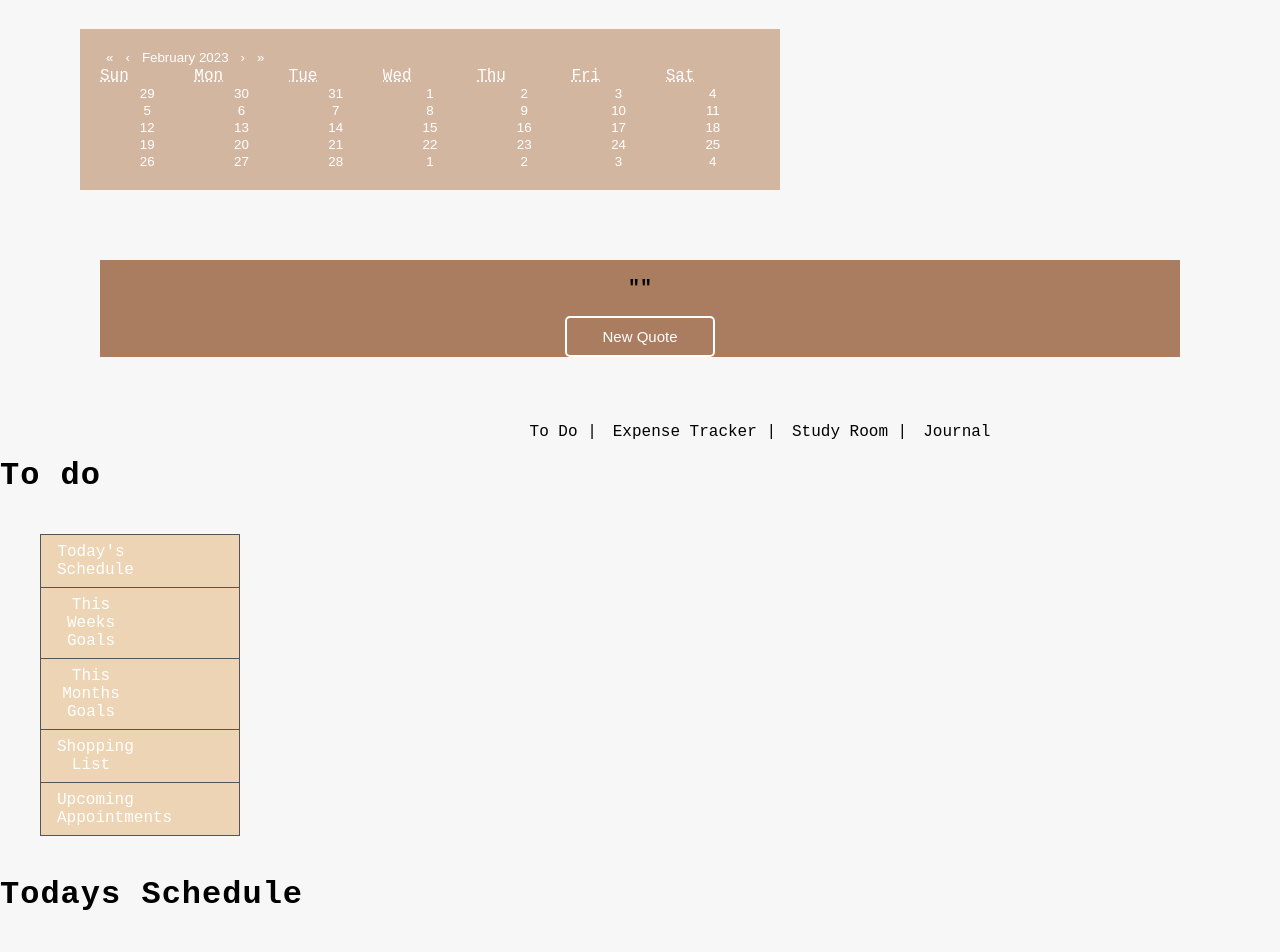
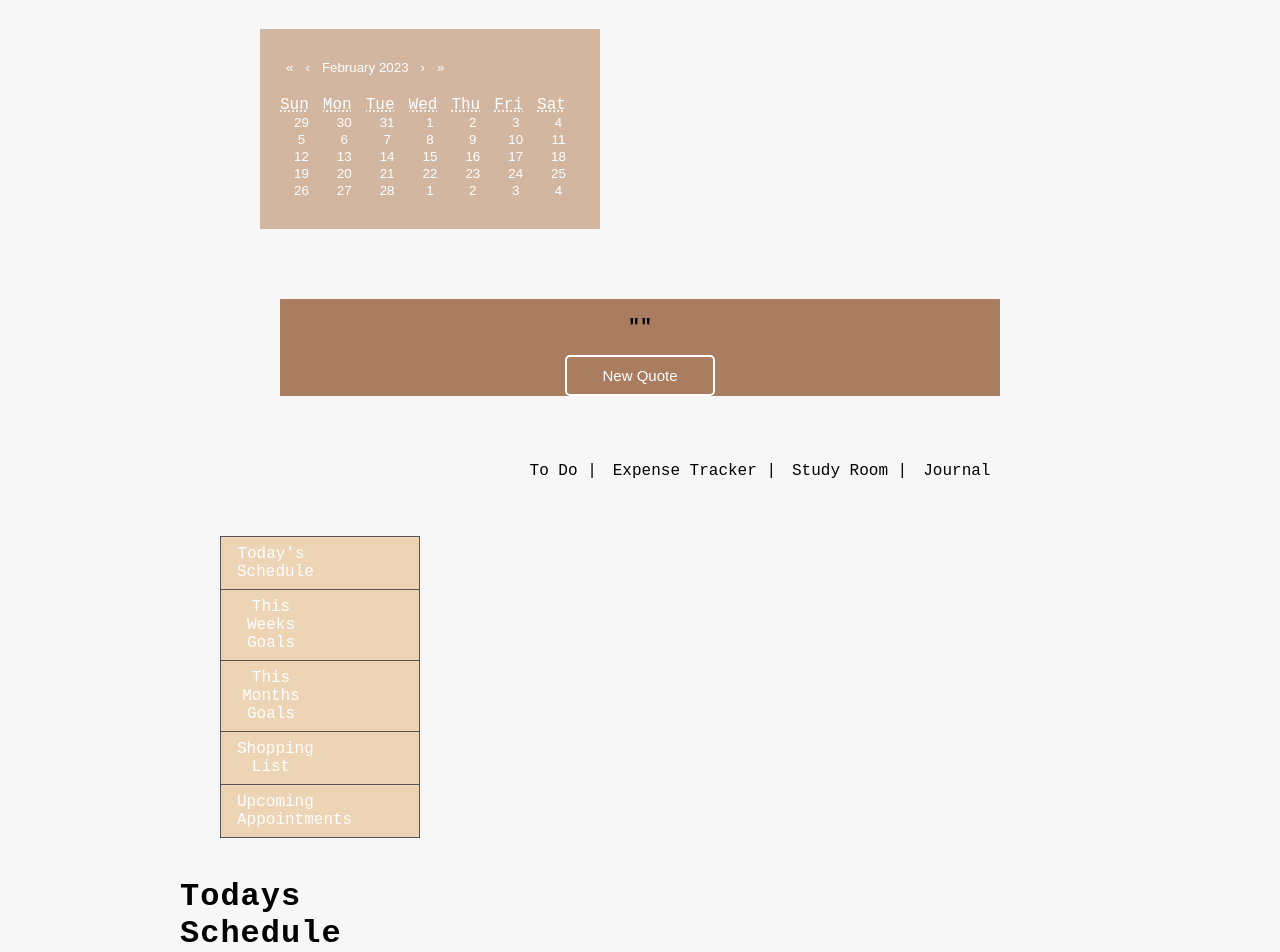
Before and after one commit to anji-braimoh/LYF3, a React (Create React App) app in the folder lyf3/: page /todo/today in a window 1280 px wide. Shown: the part 176-1128 px from the top of the page. Before the commit the page ends 1089 px from the top, so only its background shows below. Built offline with nearby package versions, Linux system fonts and the light colour scheme; no server answers.

Commit message:
added css features

```diff
--- a/lyf3/src/components/ToDo.css
+++ b/lyf3/src/components/ToDo.css
@@ -1,6 +1,10 @@
 .toDoNav{background-color: #ECD4B4 ;
     width: 200px;
     margin: 40px;
+
+
+}
+.toDo{width: 200px;
 }
 
 .toDoUl{list-style-type: none;
--- a/lyf3/src/components/ToDo.js
+++ b/lyf3/src/components/ToDo.js
@@ -8,11 +8,11 @@ import './ToDo.css';
 export function ToDo() {
   return (
     <div className='toDo'>
-        <h1>To do </h1>
+
         <div className='toDoNav'>
             <ul className='toDoUl'>
                 <li className='toDoLi'>
-            <Link to = "today">Today's Schedule</Link>
+            <Link to = "today" >Today's Schedule</Link>
             </li>
             <li className='toDoLi'>
             <Link to = "week">This Weeks Goals</Link>
--- a/lyf3/src/components/Today.css
+++ b/lyf3/src/components/Today.css
@@ -0,0 +1,4 @@
+.today{
+    display: inline-block;
+    vertical-align: middle;
+}
--- a/lyf3/src/components/Today.js
+++ b/lyf3/src/components/Today.js
@@ -1,5 +1,9 @@
 import './Today.css';
 
 export function Today() {
-    return <h1>Todays Schedule</h1>
+    return (
+    <div className='today'>
+    <h1>Todays Schedule</h1>
+    </div>
+    )
 }
--- a/lyf3/src/components/calender.css
+++ b/lyf3/src/components/calender.css
@@ -4,10 +4,11 @@ display:grid;
 height: 100%;
 justify-content: center;
 align-items: center;
+width: 300px;
 }
 
 .calenderContainer{
-
+    height: 200px;
     background-color: #D3B6A0;
     padding: 20px;
 margin: 80px 500px 0px 80px;}
```
